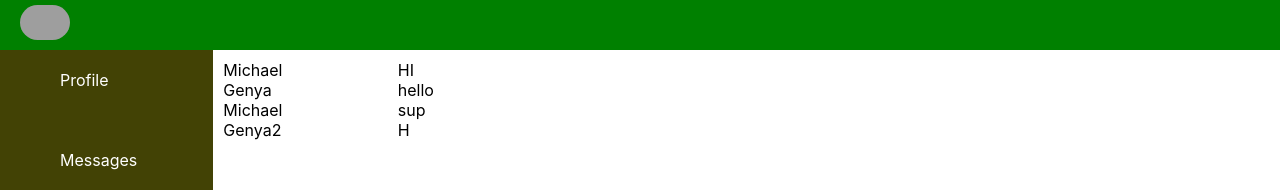
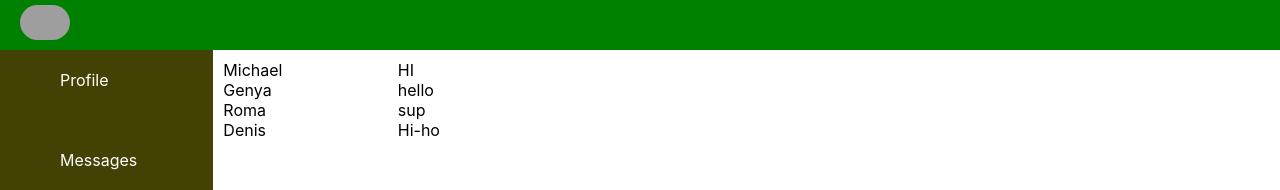
Before and after one commit to Jgatzwow/social-network-ts, a React (Create React App) app: page /Dialogs in a window 1280 px wide. Shown: the top 190 px of the page. Built offline with nearby package versions, Linux system fonts and the light colour scheme; grey boxes are pictures that could not be loaded.

Commit message:
Made State.ts file with all APP state and refactored code to make it work with separate state file.

```diff
--- a/package.json
+++ b/package.json
@@ -16,7 +16,7 @@
     "react": "17.0.2",
     "react-dom": "17.0.2",
     "react-redux": "7.2.6",
-    "react-router-dom": "5.3.0",
+    "react-router-dom": "^6.3.0",
     "react-scripts": "5.0.0",
     "react-test-renderer": "17.0.2",
     "redux": "4.1.2",
--- a/src/App.tsx
+++ b/src/App.tsx
@@ -5,18 +5,27 @@ import NavBar from './components/navbar/NavBar';
 import Footer from './components/footer/Footer';
 import {Profile} from './components/Profile/Profile';
 import Dialogs from './components/Dialogs/Dialogs';
-import {BrowserRouter, Route} from 'react-router-dom';
+import {BrowserRouter, Route, Routes} from 'react-router-dom';
+import {StateType} from './redux/State';
+
+type PropsType = {
+    appState: StateType
+}
 
 
-const App = () => {
+const App = (props: PropsType) => {
+    const {appState} = props
+    console.log()
     return (
         <BrowserRouter>
             <div className="app__wrapper">
                 <Header/>
                 <NavBar/>
                 <div className="content">
-                    <Route path={'/Profile'} component ={Profile}/>
-                    <Route path={'/Dialogs'} component ={Dialogs}/>
+                    <Routes>
+                        <Route path={'/Profile'} element={<Profile initialPostsState={appState.profilePage.initialPostsState}/>}/>
+                        <Route path={'/Dialogs'} element={<Dialogs dialogsPage={appState.dialogsPage} />}/>
+                    </Routes>
                 </div>
                 <Footer/>
             </div>
--- a/src/components/Dialogs/Dialogs.tsx
+++ b/src/components/Dialogs/Dialogs.tsx
@@ -2,23 +2,34 @@ import React from 'react';
 import styles from './Dialogs.module.css'
 import {Dialog} from './Dialog/Dialog';
 import {Messages} from './messages/Messages';
+import {DialogsDataType, MessagesDataType} from '../../redux/State';
 
-const Dialogs = () => {
+type PropsType = {
+    dialogsPage: {
+        dialogsData: Array<DialogsDataType>
+        messagesData: Array<MessagesDataType>
+    }
+
+}
+
+
+const Dialogs = (props: PropsType) => {
+    const {dialogsPage} = props
     return (
         <div className={styles.dialogs}>
             <div className={styles.dialogs__items}>
-                <Dialog name={'Michael'} id={'1'}/>
-                <Dialog name={'Genya'} id={'2'}/>
-                <Dialog name={'Michael'} id={'3'}/>
-                <Dialog name={'Genya2'} id={'4'}/>
-
+                {dialogsPage.dialogsData.map(d => {
+                    return <Dialog key={d.id} name={d.name} id={d.id}/>
+                })}
 
             </div>
             <div className={styles.messages}>
-                <Messages message={'HI'}/>
-                <Messages message={'hello'}/>
-                <Messages message={'sup'}/>
-                <Messages message={'H'}/>
+                {dialogsPage.messagesData.map(m => {
+                    return <Messages key={m.id} message={m.message}/>
+
+                })}
+
+
             </div>
         </div>
     )
--- a/src/components/Profile/MyPosts/MyPosts.tsx
+++ b/src/components/Profile/MyPosts/MyPosts.tsx
@@ -1,28 +1,21 @@
 import React, {ChangeEvent, useState} from 'react';
 import {Post} from './Post/Post';
 import styles from './MyPosts.module.css'
+import {v1} from 'uuid';
+import {PostsDataType} from '../../../redux/State';
 
-type InitialStateType = Array<MessagesType>
-type MessagesType = {
-    id: number
-    post: string
-    likes: number
+type PropsType = {
+    initialPostsState: Array<PostsDataType>
 }
 
-const initialState = [
-    {id: 1, post: 'hello', likes: 123},
-    {id: 2, post: 'sup', likes: 14123},
-    {id: 3, post: 'Bye', likes: 23},
-    {id: 4, post: 'Aloha', likes: 13},
-]
 
+export const MyPosts = (props: PropsType) => {
+    const {initialPostsState} = props
 
-export const MyPosts = () => {
-
-    const [messages, setMessages] = useState<InitialStateType>(initialState)
+    const [messages, setMessages] = useState<Array<PostsDataType>>(initialPostsState)
     const [onPostChange, setOnPostChange] = useState('')
     const onAddMessage = (value: string) => {
-        setMessages([{id: 5, post: value, likes: 0}, ...messages])
+        setMessages([{id: v1(), post: value, likes: 0}, ...messages])
     }
     const onAddMessageHandler = () => {
         onAddMessage(onPostChange)
--- a/src/components/Profile/Profile.tsx
+++ b/src/components/Profile/Profile.tsx
@@ -1,13 +1,20 @@
 import React from 'react';
 import {MyPosts} from './MyPosts/MyPosts';
 import {ProfileInfo} from './ProfileInfo/ProfileInfo';
+import {PostsDataType} from '../../redux/State';
+
+type PropsType = {
+    initialPostsState: Array<PostsDataType>
+}
 
 
-export const Profile = () => {
+export const Profile = (props: PropsType) => {
+    const {initialPostsState} = props
+
     return (
         <div>
             <ProfileInfo/>
-            <MyPosts/>
+            <MyPosts initialPostsState={initialPostsState}/>
         </div>
     )
 }
--- a/src/components/navbar/NavBar.tsx
+++ b/src/components/navbar/NavBar.tsx
@@ -1,6 +1,8 @@
 import React from 'react';
 import styles from './NavBar.module.css'
 import {NavLink} from 'react-router-dom';
+
+
 
 const NavBar = () => {
     return (
--- a/src/index.tsx
+++ b/src/index.tsx
@@ -2,5 +2,7 @@ import React from 'react';
 import ReactDOM from 'react-dom';
 import './index.css';
 import App from './App';
+import {state} from './redux/State';
 
-ReactDOM.render(<App />, document.getElementById('root'));
+
+ReactDOM.render(<App appState={state} />, document.getElementById('root'));
--- /dev/null
+++ b/src/redux/State.ts
@@ -0,0 +1,50 @@
+import {v1} from 'uuid';
+
+export type StateType = {
+    profilePage: {
+        initialPostsState: Array<PostsDataType>
+    }
+    dialogsPage: {
+        dialogsData: Array<DialogsDataType>
+        messagesData: Array<MessagesDataType>
+    }
+
+
+}
+export type PostsDataType = {
+    id: string
+    post: string
+    likes: number
+}
+export type DialogsDataType = {
+    id: string
+    name: string
+}
+export type MessagesDataType = {
+    id: string
+    message: string
+}
+export const state: StateType = {
+    profilePage: {
+        initialPostsState: [
+            {id: v1(), post: 'hello', likes: 123},
+            {id: v1(), post: 'sup', likes: 14123},
+            {id: v1(), post: 'Bye', likes: 23},
+            {id: v1(), post: 'Aloha', likes: 13},
+        ]
+    },
+    dialogsPage: {
+        dialogsData: [
+            {id: v1(), name: 'Michael'},
+            {id: v1(), name: 'Genya'},
+            {id: v1(), name: 'Roma'},
+            {id: v1(), name: 'Denis'},
+        ],
+        messagesData: [
+            {id: v1(), message: 'HI'},
+            {id: v1(), message: 'hello'},
+            {id: v1(), message: 'sup'},
+            {id: v1(), message: 'Hi-ho'},
+        ]
+    }
+}
```
Also changed, not shown: 1 other file (tests, documents, lock files or other folders).
